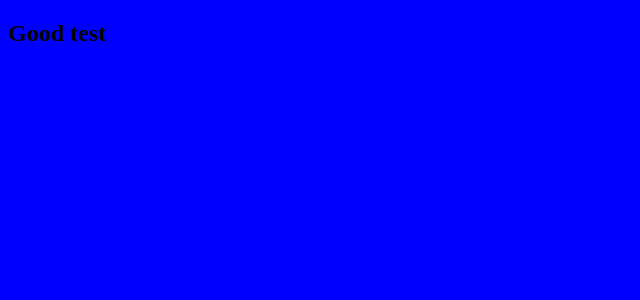
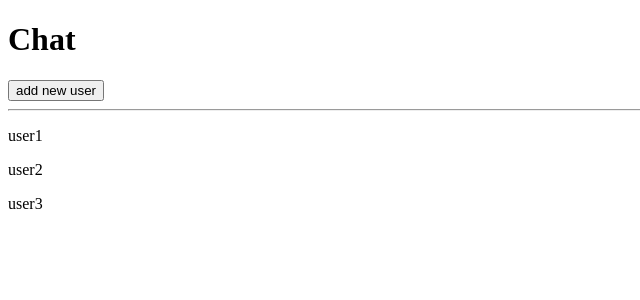
Before and after one commit to new79den/ITVDN-advince, a React app: page / in a window 1280 px wide. Shown: the top 300 px of the page, without its empty margins (0-640 px from the left). Built offline with nearby package versions, Linux system fonts and the light colour scheme.

Commit message:
basic setting redux

```diff
--- a/package.json
+++ b/package.json
@@ -3,7 +3,7 @@
   "version": "1.0.0",
   "scripts": {
     "build": "webpack",
-    "start": "webpack-dev-server"
+    "start": "webpack-dev-server --progress  --colors"
   },
   "repository": {
     "type": "git",
@@ -32,6 +32,8 @@
   },
   "dependencies": {
     "react": "^16.2.0",
-    "react-dom": "^16.2.0"
+    "react-dom": "^16.2.0",
+    "react-redux": "^5.0.6",
+    "redux": "^3.7.2"
   }
 }
--- /dev/null
+++ b/src/App.js
@@ -0,0 +1,35 @@
+import React from "react"
+import ReactDOM from 'react-dom'
+import './assets/styles/style.scss';
+import  Chat from "./components/Chat"
+
+
+//------------------
+import {Provider} from "react-redux"
+import {createStore} from "redux"
+
+const userState = ["user1", "user2", "user3"]
+
+const reduser = (state = userState, action) =>{
+    if(action.type === "ADD_NEW_USER"){
+        return state.concat("newUser" + Date.now());
+    }
+
+    return state;
+}
+
+const store = createStore(reduser);
+window.store = store;
+//------------------
+
+function App() {
+
+    return(
+
+        <Provider store={store}>
+           <Chat/>
+        </Provider>
+    )
+}
+
+ReactDOM.render(<App/>, document.querySelector('#root'));
--- a/src/App.jsx
+++ /dev/null
@@ -1,13 +0,0 @@
-import React from "react"
-import ReactDOM from 'react-dom'
-import New from './new.component'
-import './style.scss';
-
-function App() {
-
-    return(<div>
-        <New/>
-    </div> )
-}
-
-ReactDOM.render(<App/>, document.querySelector('#root'));
--- a/src/style.scss
+++ b/src/assets/styles/style.scss
@@ -1,4 +1,4 @@
-$color : blue;
+$color : #fff;
 
 body{
     background-color: $color;
--- /dev/null
+++ b/src/components/Chat.js
@@ -0,0 +1,28 @@
+import React, {Component} from "react"
+import {connect} from "react-redux"
+
+class Chat extends Component {
+
+    render() {
+
+        return (
+            <div>
+                <h1>Chat</h1>
+                <button onClick={() => this.props.dispatch({type: "ADD_NEW_USER"})}>add new user</button>
+                <hr/>
+                {this.props.users.map( u =>{
+                    return (
+                        <p key={u}>{u}</p>
+                        )
+                })}
+            </div>
+        )
+    }
+
+}
+
+export default connect(state => {
+    return {
+        users: state
+    }
+})(Chat)
--- a/src/new.component.jsx
+++ /dev/null
@@ -1,8 +0,0 @@
-import React, {Component} from "react"
-
-export default class New extends Component{
-
-    render(){
-        return( <h2>Good test</h2>);
-    }
-}
--- a/webpack.config.js
+++ b/webpack.config.js
@@ -1,5 +1,5 @@
 module.exports = {
-    entry: './src/App.jsx',
+    entry: './src/App.js',
 
 
     output: {
```
